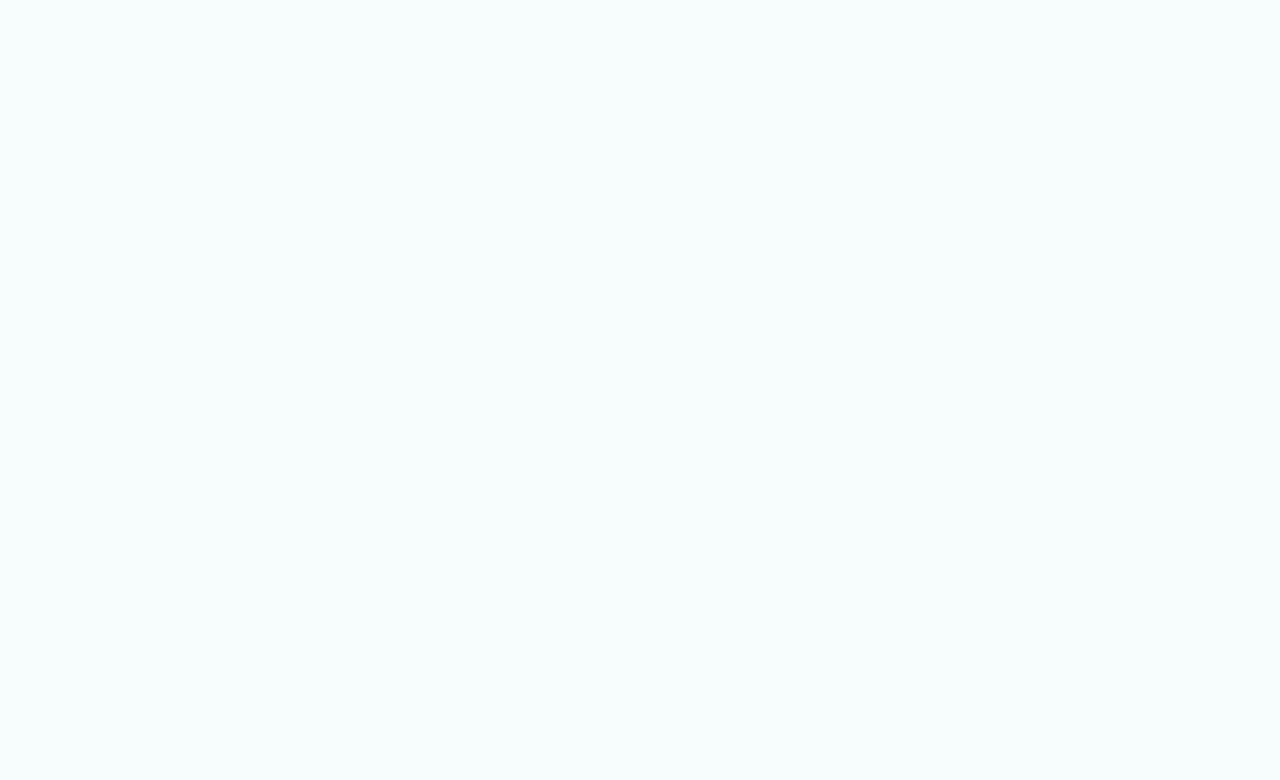
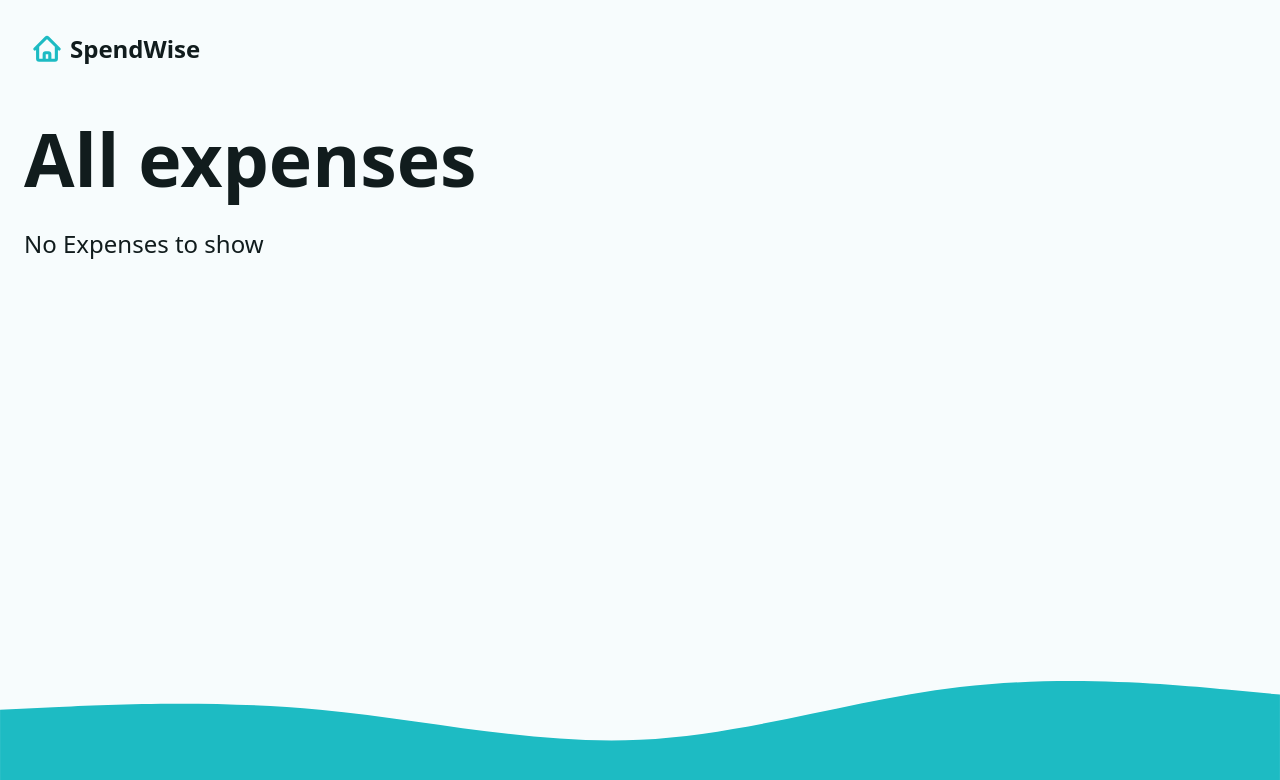
Before and after one commit to Sumer16/spendwise, a React (Vite) app: page /expenses in a window 1280 px wide. Before the commit this address had no page. Shown: the top 780 px of the page. Built offline with nearby package versions, Linux system fonts and the light colour scheme.

Commit message:
added view expenses page

```diff
--- a/src/App.jsx
+++ b/src/App.jsx
@@ -16,6 +16,7 @@
 
 // routes
 import Dashboard, { dashboardAction, dashboardLoader } from './pages/Dashboard';
+import Expenses, { expensesLoader } from './pages/Expenses';
 import Error from './pages/Error';
 
 const router = createBrowserRouter([
@@ -30,6 +31,12 @@
         element: <Dashboard />,
         loader: dashboardLoader,
         action: dashboardAction,
+        errorElement: <Error />,
+      },
+      {
+        path: 'expenses',
+        element: <Expenses />,
+        loader: expensesLoader,
         errorElement: <Error />,
       },
       {
--- a/src/pages/Dashboard.jsx
+++ b/src/pages/Dashboard.jsx
@@ -1,5 +1,5 @@
 // react-router-dom imports
-import { useLoaderData } from 'react-router-dom';
+import { Link, useLoaderData } from 'react-router-dom';
 
 // helper function
 import { createBudget, createExpense, fetchData, waitwa } from '../helpers';
@@ -99,7 +99,14 @@
                   expenses && expenses.length > 0 && (
                     <div className="grid-md">
                       <h2>Recent Expenses</h2>
-                      <Table expenses={expenses.sort((a, b) => b.createdAt - a.createdAt)} />
+                      <Table expenses={expenses.sort((a, b) => b.createdAt - a.createdAt).slice(0, 8)} />
+                      { expenses.length > 8 && (
+                        <Link
+                          to="expenses"       className="btn btn--dark"
+                        >
+                          View all expenses
+                        </Link>
+                      )}
                     </div>
                   )
                 }
--- /dev/null
+++ b/src/pages/Expenses.jsx
@@ -0,0 +1,38 @@
+// react-router-dom imports
+import { useLoaderData } from 'react-router-dom';
+
+// helper function
+import { fetchData } from '../helpers';
+
+// components
+import Table from '../components/Table';
+
+// loader function
+// Loades data when this route is visited
+export function expensesLoader() {
+  const expenses = fetchData('expenses');
+
+  return { expenses };
+}
+
+const Expenses = () => {
+  const { expenses } = useLoaderData();
+
+  return (
+    <div className="grid-lg">
+      <h1>All expenses</h1>
+      {
+        expenses && expenses.length > 0 ? (
+          <div className="grid-md">
+            <h2>Recent Expenses <small>({ expenses.length } total)</small></h2>
+            <Table expenses={expenses} />
+          </div>
+        ) : (
+          <p>No Expenses to show</p>
+        )
+      }
+    </div>
+  )
+}
+
+export default Expenses;
```
